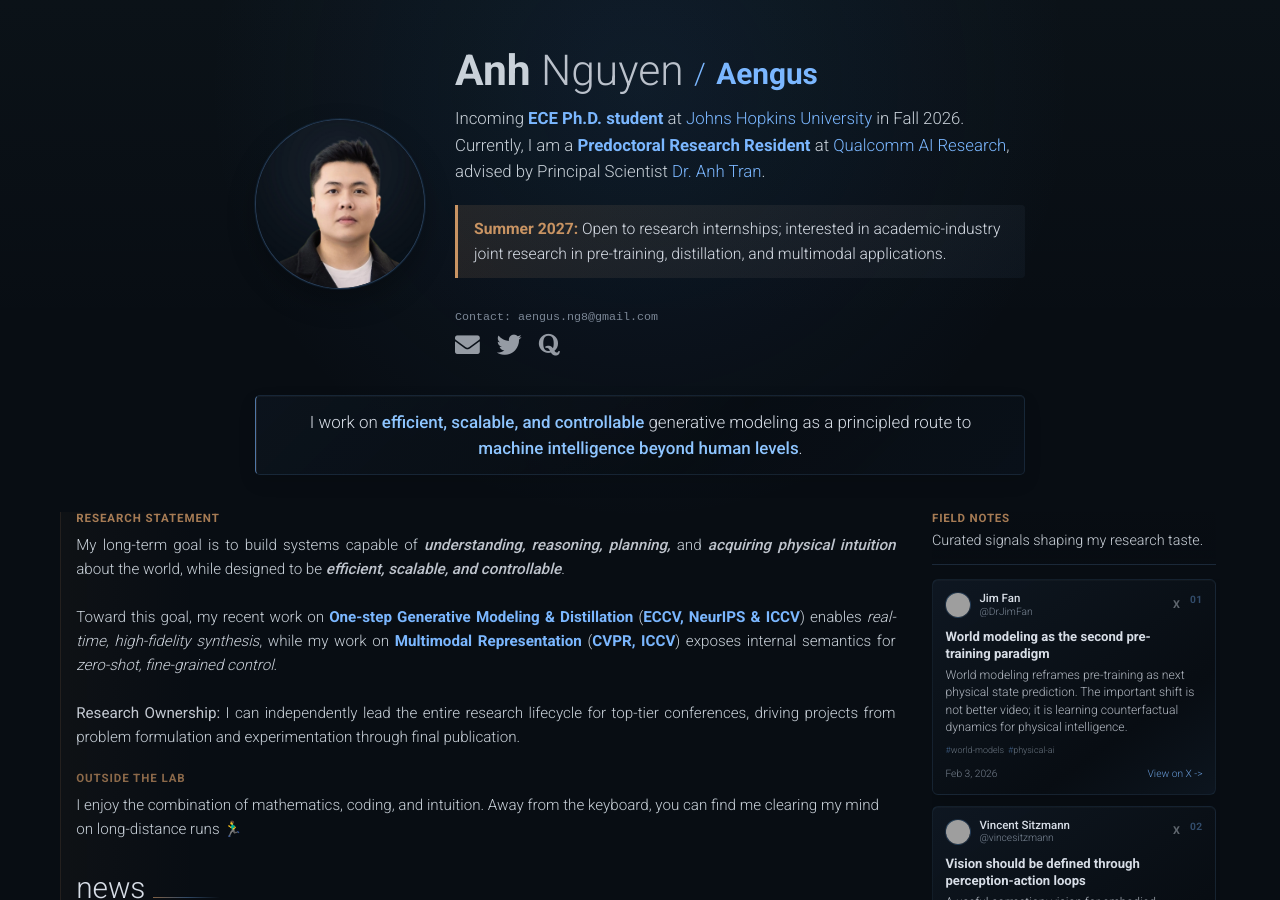
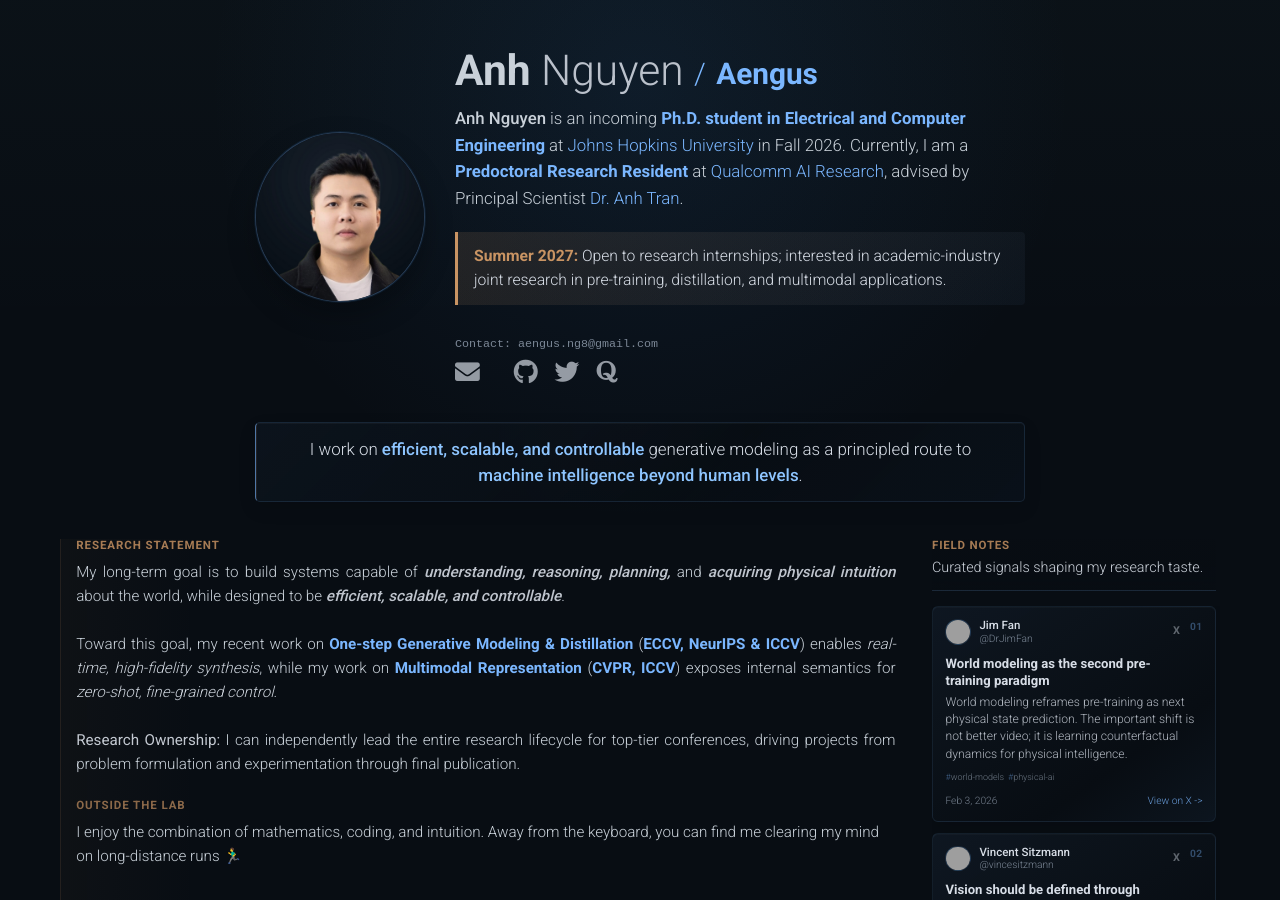
Before and after one commit to aengusng8/aengusng8.github.io, a Jekyll site: the page built from _pages/about.md, in a window 1280 px wide and 900 px high. Built offline with Jekyll 4.4.1, drawn with Linux system fonts in a browser that asks for light colours; comment, search, counter and statistics services are not loaded; a style sheet for code colours, icons or effects is not loaded; some of the changed lines change nothing that is shown; grey boxes are pictures that could not be loaded.

Commit message:
Improve personal site SEO

```diff
--- a/_config.yml
+++ b/_config.yml
@@ -2,16 +2,16 @@
 # Site settings
 # -----------------------------------------------------------------------------
 
-title: Anh Nguyen | ECE Ph.D. Student at Johns Hopkins University # the website title (if blank, full name will be used instead)
+title: Anh Nguyen | Johns Hopkins University ECE Ph.D. Student # the website title (if blank, full name will be used instead)
 first_name: Anh
 middle_name:
 last_name: Nguyen
-email: aengusng8@gmail.com
+email: aengus.ng8@gmail.com
 description: > # the ">" symbol means to ignore newlines until "footer_text:"
-  Anh Nguyen is an incoming ECE Ph.D. student at Johns Hopkins University and a Predoctoral Research Resident at Qualcomm AI Research, working on efficient, scalable, controllable generative modeling.
+  Anh Nguyen is an incoming Ph.D. student in Electrical and Computer Engineering at Johns Hopkins University and a Predoctoral Research Resident at Qualcomm AI Research, working on efficient, scalable, controllable generative modeling.
 footer_text: >
   Powered by <a href="https://jekyllrb.com/" target="_blank">Jekyll</a> with <a href="https://github.com/alshedivat/al-folio">al-folio</a> theme.
-keywords: Anh Nguyen, ECE Ph.D. student, Johns Hopkins University, Qualcomm AI Research, machine learning, AI, artificial intelligence, deep learning, generative models, diffusion models, multimodal intelligence  # add your own keywords or leave empty
+keywords: Anh Nguyen, Anh Nguyen JHU, Anh Nguyen Johns Hopkins, Johns Hopkins University, ECE Ph.D. student, Qualcomm AI Research, machine learning, AI, artificial intelligence, deep learning, generative models, diffusion models, multimodal intelligence  # add your own keywords or leave empty
 
 lang: en # the language of your site (for example: en, fr, cn, ru, etc.)
 # -----------------------------------------------------------------------------
@@ -62,18 +62,18 @@
 # Display links to the page with a preview object on social media.
 serve_og_meta: true # Include Open Graph meta tags in the HTML head
 serve_schema_org: true # Include Schema.org in the HTML head
-og_image: # The site-wide (default for all links) Open Graph preview image
+og_image: https://aengusng8.github.io/assets/img/profile.png # The site-wide (default for all links) Open Graph preview image
 
 # -----------------------------------------------------------------------------
 # Social integration
 # -----------------------------------------------------------------------------
 # -3F-_WwAAAAJ
 email: aengus.ng8@gmail.com # your email
-github_username: # your GitHub user name aengusng8
+github_username: aengusng8 # your GitHub user name
 gitlab_username: # your GitLab user name
 twitter_username: aengusng8 # your Twitter handle
 linkedin_username: # your LinkedIn user name
-scholar_userid: # your Google Scholar ID
+scholar_userid: -3F-_WwAAAAJ # your Google Scholar ID
 orcid_id: # your ORCID ID
 medium_username: # your Medium username
 quora_username: Anh-Nguyen-Aengus # your Quora username
--- a/_includes/head.html
+++ b/_includes/head.html
@@ -26,8 +26,6 @@
     <link rel="shortcut icon" href="{{ site.icon | prepend: '/assets/img/' | relative_url}}"/>
     {% endif %}
     <link rel="stylesheet" href="{{ '/assets/css/main.css' | relative_url }}">
-    <link rel="canonical" href="{{ page.url | replace:'index.html','' | absolute_url }}">
-
     <!-- Dark Mode -->
     {% if site.enable_darkmode %}
     <link rel="stylesheet" href="https://cdn.jsdelivr.net/gh/jwarby/jekyll-pygments-themes@master/{{ site.highlight_theme_dark | append: '.css' }}" media="none" id="highlight_theme_dark" />
--- a/_includes/metadata.html
+++ b/_includes/metadata.html
@@ -1,9 +1,9 @@
-{% if site.enable_google_verification or site.enable_bing_verification %}
+{% if site.google_site_verification or site.bing_site_verification %}
     <!-- Website verification -->
-    {% if site.enable_google_verification -%}
+    {% if site.google_site_verification -%}
     <meta name="google-site-verification" content="{{ site.google_site_verification }}" />
     {%- endif -%}
-    {% if site.enable_bing_verification -%}
+    {% if site.bing_site_verification -%}
     <meta name="msvalidate.01" content="{{ site.bing_site_verification }}" />
     {%- endif -%}
 {%- endif %}
@@ -64,14 +64,25 @@
 
     <!-- Schema.org -->
     <script type="application/ld+json">
+      [
         {
           "@context": "https://schema.org",
           "@type": "Person",
+          "@id": {{ site.url | append: "/#person" | jsonify }},
           "name": {{ "Anh Nguyen" | jsonify }},
-        "alternateName": {{ "Aengus" | jsonify }},
+          "givenName": {{ "Anh" | jsonify }},
+          "familyName": {{ "Nguyen" | jsonify }},
+          "alternateName": [
+            {{ "Aengus" | jsonify }},
+            {{ "Aengus Nguyen" | jsonify }},
+            {{ "Anh Nguyen JHU" | jsonify }},
+            {{ "Anh Nguyen Johns Hopkins" | jsonify }}
+          ],
           "url": {{ site.url | jsonify }},
+          "mainEntityOfPage": {{ site.url | append: "/" | jsonify }},
           "image": {{ "/assets/img/profile.png" | prepend: site.baseurl | prepend: site.url | jsonify }},
-        "jobTitle": {{ "Incoming ECE Ph.D. student at Johns Hopkins University; Predoctoral Research Resident at Qualcomm AI Research" | jsonify }},
+          "email": {{ site.email | prepend: "mailto:" | jsonify }},
+          "jobTitle": {{ "Incoming Ph.D. student in Electrical and Computer Engineering at Johns Hopkins University; Predoctoral Research Resident at Qualcomm AI Research" | jsonify }},
           "description": {{ site.description | strip | jsonify }},
           "affiliation": [
             {
@@ -85,11 +96,54 @@
               "url": {{ "https://www.qualcomm.com/research/artificial-intelligence" | jsonify }}
             }
           ],
+          "alumniOf": {
+            "@type": "CollegeOrUniversity",
+            "name": {{ "University of Wisconsin-Madison" | jsonify }},
+            "url": {{ "https://www.wisc.edu/" | jsonify }}
+          },
+          "knowsAbout": [
+            {{ "generative modeling" | jsonify }},
+            {{ "diffusion models" | jsonify }},
+            {{ "one-step diffusion models" | jsonify }},
+            {{ "multimodal intelligence" | jsonify }},
+            {{ "machine learning" | jsonify }},
+            {{ "artificial intelligence" | jsonify }}
+          ],
           "sameAs": [
+            {{ "https://scholar.google.com/citations?user=-3F-_WwAAAAJ" | jsonify }},
+            {{ "https://github.com/aengusng8" | jsonify }},
             {{ "https://x.com/aengusng8" | jsonify }},
-          {{ "https://github.com/aengusng8" | jsonify }},
             {{ "https://www.quora.com/profile/Anh-Nguyen-Aengus" | jsonify }}
           ]
+        },
+        {
+          "@context": "https://schema.org",
+          "@type": "ProfilePage",
+          "@id": {{ site.url | append: "/#profilepage" | jsonify }},
+          "url": {{ site.url | append: "/" | jsonify }},
+          "name": {{ "Anh Nguyen - Johns Hopkins University AI Research" | jsonify }},
+          "description": {{ site.description | strip | jsonify }},
+          "mainEntity": {
+            "@id": {{ site.url | append: "/#person" | jsonify }}
+          },
+          "isPartOf": {
+            "@id": {{ site.url | append: "/#website" | jsonify }}
           }
+        },
+        {
+          "@context": "https://schema.org",
+          "@type": "WebSite",
+          "@id": {{ site.url | append: "/#website" | jsonify }},
+          "url": {{ site.url | append: "/" | jsonify }},
+          "name": {{ site.title | jsonify }},
+          "description": {{ site.description | strip | jsonify }},
+          "publisher": {
+            "@id": {{ site.url | append: "/#person" | jsonify }}
+          },
+          "about": {
+            "@id": {{ site.url | append: "/#person" | jsonify }}
+          }
+        }
+      ]
     </script>
 {%- endif %}
--- a/_pages/about.md
+++ b/_pages/about.md
@@ -2,11 +2,11 @@
 layout: about
 title: about
 permalink: /
-description: Anh Nguyen is an incoming ECE Ph.D. student at Johns Hopkins University and a Predoctoral Research Resident at Qualcomm AI Research, working on efficient, scalable, controllable generative modeling.
-keywords: Anh Nguyen, ECE Ph.D. student, Johns Hopkins University, Qualcomm AI Research, generative modeling, diffusion models, multimodal intelligence
+description: Anh Nguyen is an incoming Ph.D. student in Electrical and Computer Engineering at Johns Hopkins University and a Predoctoral Research Resident at Qualcomm AI Research, working on efficient, scalable, controllable generative modeling.
+keywords: Anh Nguyen, Anh Nguyen JHU, Anh Nguyen Johns Hopkins, Johns Hopkins University, ECE Ph.D. student, Qualcomm AI Research, generative modeling, diffusion models, multimodal intelligence
 subtitle: |+
   <div style="font-size: 1.05em; line-height: 1.6; margin-bottom: 20px;">
-    Incoming <span style="color: #7bb7ff; font-weight: bold;">ECE Ph.D. student</span> at <a href="https://www.jhu.edu/" target="_blank" style="color: #7bb7ff; text-decoration: none;">Johns Hopkins University</a> in Fall 2026. Currently, I am a <span style="color: #7bb7ff; font-weight: bold;">Predoctoral Research Resident</span> at <a href="https://www.qualcomm.com/research/artificial-intelligence" target="_blank" style="color: #7bb7ff; text-decoration: none;">Qualcomm AI Research</a>, advised by Principal Scientist <a href="https://scholar.google.com/citations?user=FYZ5ODQAAAAJ&hl=en" target="_blank" style="color: #7bb7ff; text-decoration: none;">Dr. Anh Tran</a>.
+    <strong>Anh Nguyen</strong> is an incoming <span style="color: #7bb7ff; font-weight: bold;">Ph.D. student in Electrical and Computer Engineering</span> at <a href="https://www.jhu.edu/" target="_blank" style="color: #7bb7ff; text-decoration: none;">Johns Hopkins University</a> in Fall 2026. Currently, I am a <span style="color: #7bb7ff; font-weight: bold;">Predoctoral Research Resident</span> at <a href="https://www.qualcomm.com/research/artificial-intelligence" target="_blank" style="color: #7bb7ff; text-decoration: none;">Qualcomm AI Research</a>, advised by Principal Scientist <a href="https://scholar.google.com/citations?user=FYZ5ODQAAAAJ&hl=en" target="_blank" style="color: #7bb7ff; text-decoration: none;">Dr. Anh Tran</a>.
   </div>
 
   <div class="profile-opportunity-card">
```
Lines whose indentation alone changed are shown as unchanged.
